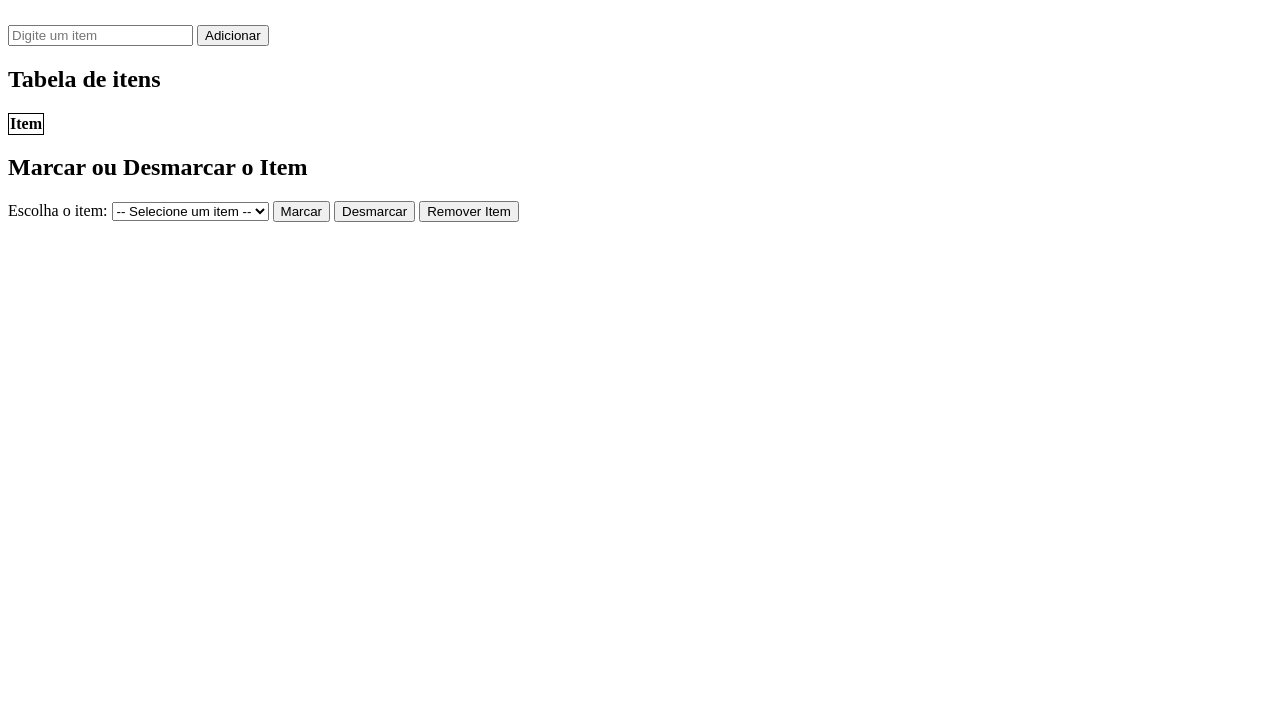
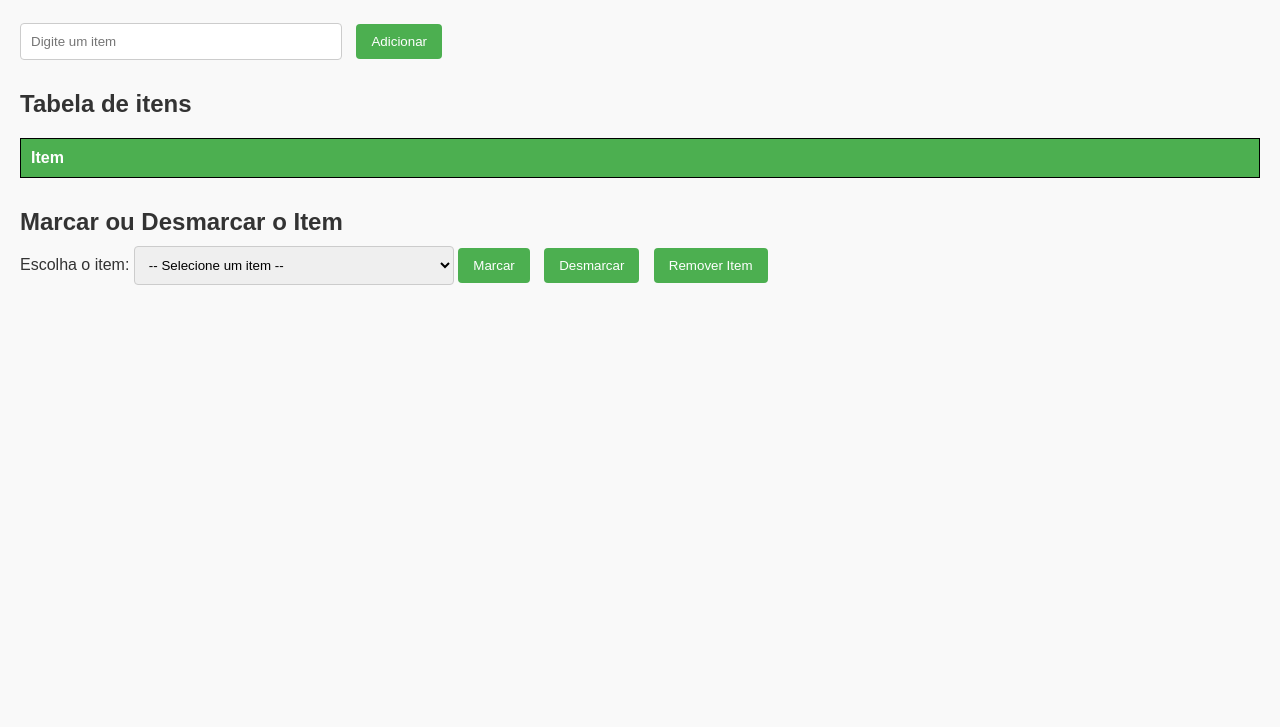
Before and after one commit to 1thallo/ProgramacaoWeb, a plain HTML site: page Atividades/Atividade 03 - Funções/index.html in a window 1280 px wide. Shown: the part 73-800 px from the top of the page. Drawn offline with Linux system fonts and the light colour scheme.

Commit message:
add estilos gerais para a página, incluindo formatação de texto, botões e tabelas

```diff
--- a/Atividades/Atividade 03 - Funções/style.css
+++ b/Atividades/Atividade 03 - Funções/style.css
@@ -5,3 +5,79 @@
 th,td{
     border: 1px solid black;
 }
+/* Estilo geral da página */
+body {
+    font-family: Arial, sans-serif;
+    margin: 20px;
+    background-color: #f9f9f9;
+    color: #333;
+}
+
+/* Estilo do título principal */
+h1 {
+    color: #4CAF50;
+    text-align: center;
+    margin-bottom: 20px;
+}
+
+/* Estilo do subtítulo */
+h2 {
+    color: #333;
+    margin-top: 30px;
+    margin-bottom: 10px;
+}
+
+/* Estilo do campo de entrada */
+input[type="text"] {
+    width: 300px;
+    padding: 10px;
+    margin-right: 10px;
+    border: 1px solid #ccc;
+    border-radius: 4px;
+}
+
+/* Estilo dos botões */
+button {
+    padding: 10px 15px;
+    background-color: #4CAF50;
+    color: white;
+    border: none;
+    border-radius: 4px;
+    cursor: pointer;
+}
+
+button:hover {
+    background-color: #45a049;
+}
+
+/* Estilo da tabela */
+#tabelaItens {
+    width: 100%;
+    margin-top: 20px;
+    background-color: white;
+}
+
+th {
+    background-color: #4CAF50;
+    color: white;
+    padding: 10px;
+    text-align: left;
+}
+
+td {
+    padding: 10px;
+    text-align: left;
+}
+
+/* Estilo do select */
+select {
+    padding: 10px;
+    border: 1px solid #ccc;
+    border-radius: 4px;
+    width: 320px;
+}
+
+/* Espaçamento entre os botões */
+button + button {
+    margin-left: 10px;
+}
```
